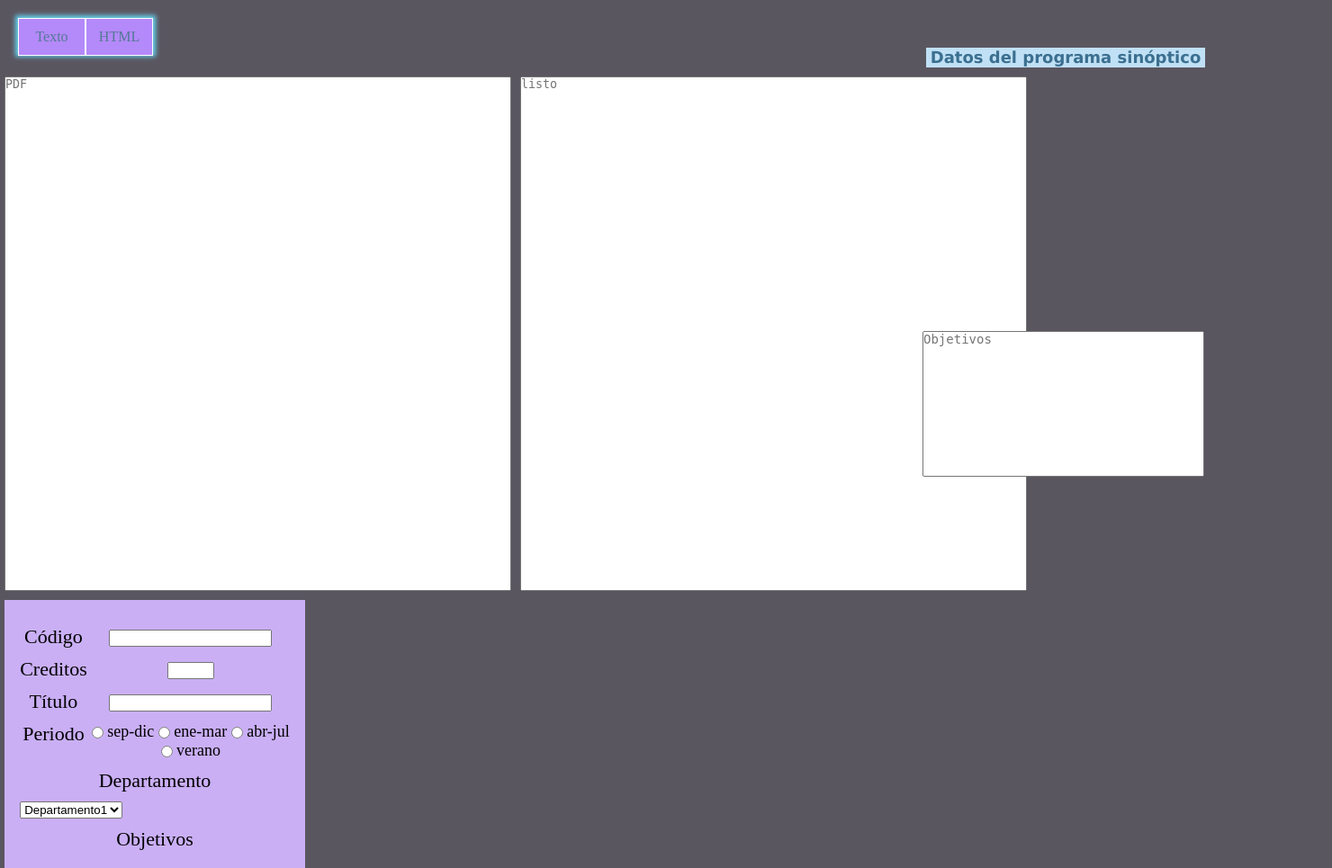
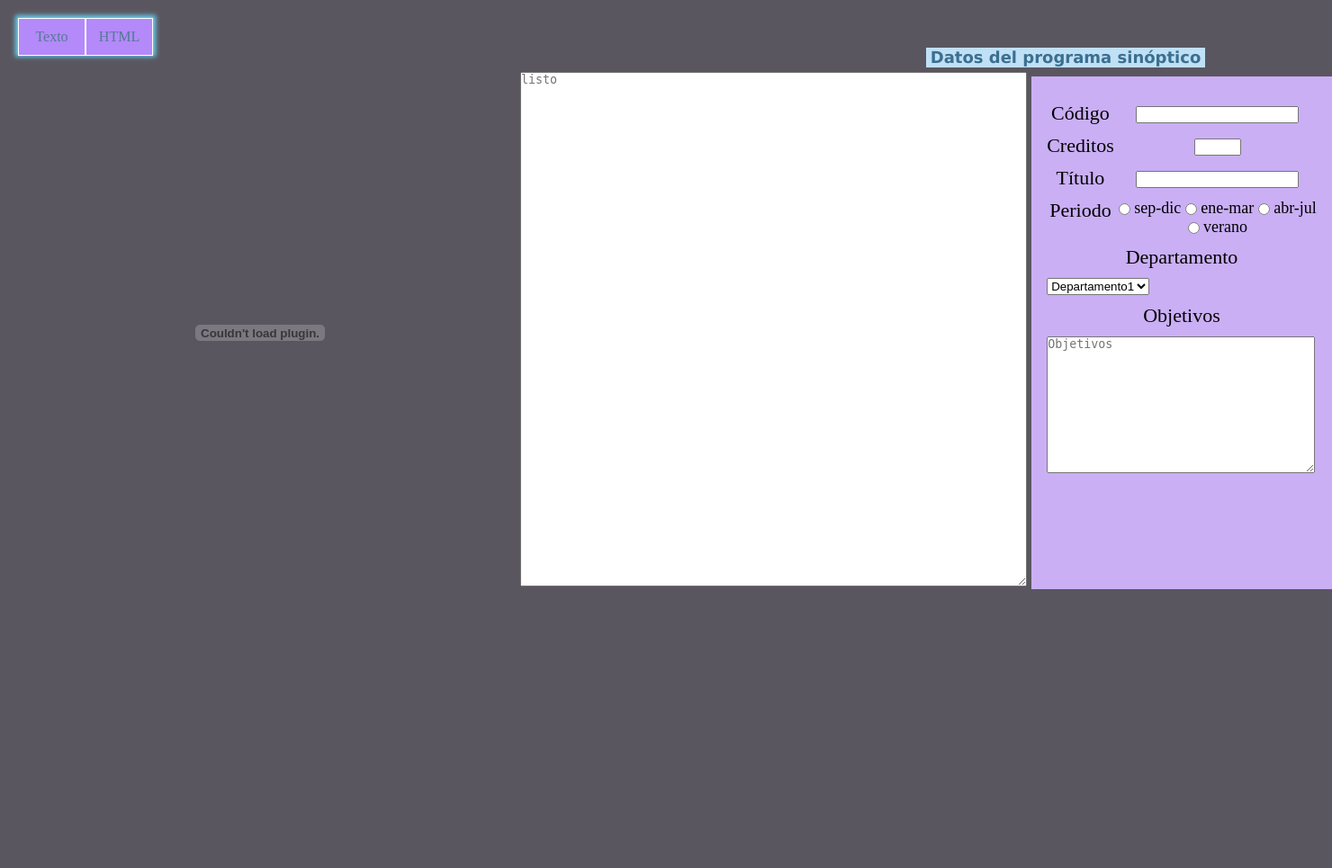
Before and after one commit to CookieMonstersUSB/SIGPIE-Historico, a Django app: page / in a window 1480 px wide. Shown: the top 965 px of the page at 90% size. After the commit the page ends 655 px from the top, so only its background shows below. Run offline with Django 3.2, Linux system fonts and the light colour scheme; parts of the project's set-up code (start-up, migrations or seed data) failed here and were passed over.

Commit message:
renderiza un pdf en la vista de edicion, vista para hacer upload de pdfs

```diff
--- /dev/null
+++ b/SIGPAEHistorico/forms.py
@@ -0,0 +1,6 @@
+from django import forms
+from .validators import validate_file_extension
+
+class UploadFileForm(forms.Form):
+    name = forms.CharField(max_length = 50 , label = "Nombre del archivo")
+    docfile = forms.FileField(label="Selecciona un archivo" ,  validators=[validate_file_extension])
--- a/SIGPAEHistorico/models.py
+++ b/SIGPAEHistorico/models.py
@@ -1,4 +1,9 @@
 from django.db import models
+from .validators import validate_file_extension
 
 class ventana(models.Model):
         text = models.TextField()
+
+class Document(models.Model):
+        name = models.CharField(max_length = 50)
+        docfile = models.FileField(validators=[validate_file_extension] , upload_to='static/uploads/')
--- a/SIGPAEHistorico/templates/SIGPAEHistorico/hola.html
+++ b/SIGPAEHistorico/templates/SIGPAEHistorico/hola.html
@@ -9,8 +9,8 @@
 	padding: 0px;
 }
 </style>
-
-<link rel ="stylesheet" href="{{STATIC_URL}}css/style.css">
+{% load static %}
+<link rel ="stylesheet" href="{% static "css/style.css" %}">
 </head>
 <body>
 
@@ -24,11 +24,15 @@
 		<h2>Datos del programa sinóptico</h2>
 	</div>
 
-	<textarea name="pdf" placeholder="PDF" cols="68" rows="38"></textarea>
-
-	<textarea name="listo" placeholder="listo" cols="68" rows="38"></textarea>
-
-	<div class="cuadro_atributos">
+	<div class="container">
+		<div class="item pdfitem">
+			<embed src="/static/uploads/ma2112.pdf" width="100%" height="100%"></embed>
+		</div>
+		<div class="item">
+			<textarea name="listo" placeholder="listo" cols="68" rows="38"></textarea>
+		</div>
+		<div class="item">
+			<div class="cuadro_atributos">
 		<form name="datos_tabla"> </form>
 		<br />
 		<table border="0" style="border:1 hidden; margin: 0 auto;" >
@@ -83,6 +87,7 @@
 
 
 	</div>
-
+		</div>
+	</div>
 </body>
 </html>
--- a/SIGPAEHistorico/urls.py
+++ b/SIGPAEHistorico/urls.py
@@ -1,6 +1,8 @@
 from django.conf.urls import url
 from .views import hola
+from .views import upload
 
 urlpatterns = [
-        url(r'^$', hola.as_view(), name='Hola Mundo')
+        url(r'^$', hola.as_view(), name='Hola Mundo'),
+        url(r'^upload/$', upload.as_view(), name ='upload')
     ]
--- a/SIGPAEHistorico/views.py
+++ b/SIGPAEHistorico/views.py
@@ -1,8 +1,31 @@
 from django.shortcuts import render_to_response
 from django.views.generic.base import TemplateView
 from django.template import RequestContext
+from django.http import HttpResponseRedirect
+from django.shortcuts import render
+from .forms import UploadFileForm
+from .models import Document
+from ctypes.test.test_pickling import name
+from django.core.urlresolvers import reverse
 # Create your views here.
 
 class hola(TemplateView):
     def get(self,request,*args,**kwargs):
-        return render_to_response('SIGPAEHistorico/hola.html',context_instance = RequestContext(request))
+        return render_to_response('SIGPAEHistorico/hola.html')
+
+class upload(TemplateView):
+    def post(self, request):
+        form = UploadFileForm(request.POST , request.FILES)
+        if form.is_valid():
+            newDoc = Document(name = request.POST['name'] , docfile = request.FILES['docfile'])
+            newDoc.save()
+
+        return HttpResponseRedirect(reverse('Hola Mundo'))
+
+    def get(self, request):
+        form = UploadFileForm
+        return render(
+            request,
+            'SIGPAEHistorico/upload.html',
+            {'form' : form}
+        )
--- a/static/css/style.css
+++ b/static/css/style.css
@@ -13,12 +13,7 @@ body{
 table{
 	border-spacing:  5px 10px;
 }
-div textarea{
-	position:absolute;
-	top:363px;
-	left:1020px;
-	font-size:14px;
-}
+
 
 .titulo{
 	background:#C0E0F5;
@@ -34,6 +29,15 @@ div textarea{
 }
 .cuadro_atributos{
 	background:#CAAFF5;
+	height:570px;
+	width: 334px;
+	float:left;
+	display:block;
+	margin: 5px 0px 5px 5px;
+	overflow-y: scroll;
+}
+
+.cuadro_pdf{
 	height:570px;
 	width: 334px;
 	float:left;
@@ -71,16 +75,25 @@ div textarea{
 	background-color: #6238A7;
 	color: #000;
 }
-textarea{
-	margin: 5px 5px 5px 5px;
-	resize:none;
-	display:block;
-	float:left;
-	vertical-align:middle;
-
-}
 
 table{
 	margin: 5px 5px 5px 5px;
 	vertical-align:middle;
 }
+
+.container {
+	display : flex;
+	flex-direction: row;
+	flex-wrap: nowrap;
+	width : 100%;
+}
+
+.item {
+	flex-grow : 1;
+}
+
+.pdfitem {
+	flex-grow : 1;
+	flex-basis : 40vw;
+	min-width: 550px;
+}
```
Also changed, not shown: SIGPAEHistorico/templates/SIGPAEHistorico/upload.html (added, +44 -0 lines), SIGPAEHistorico/validators.py (added, +8 -0 lines), SIGPAEHistorico/migrations/0001_initial.py (added), 1 other file.
